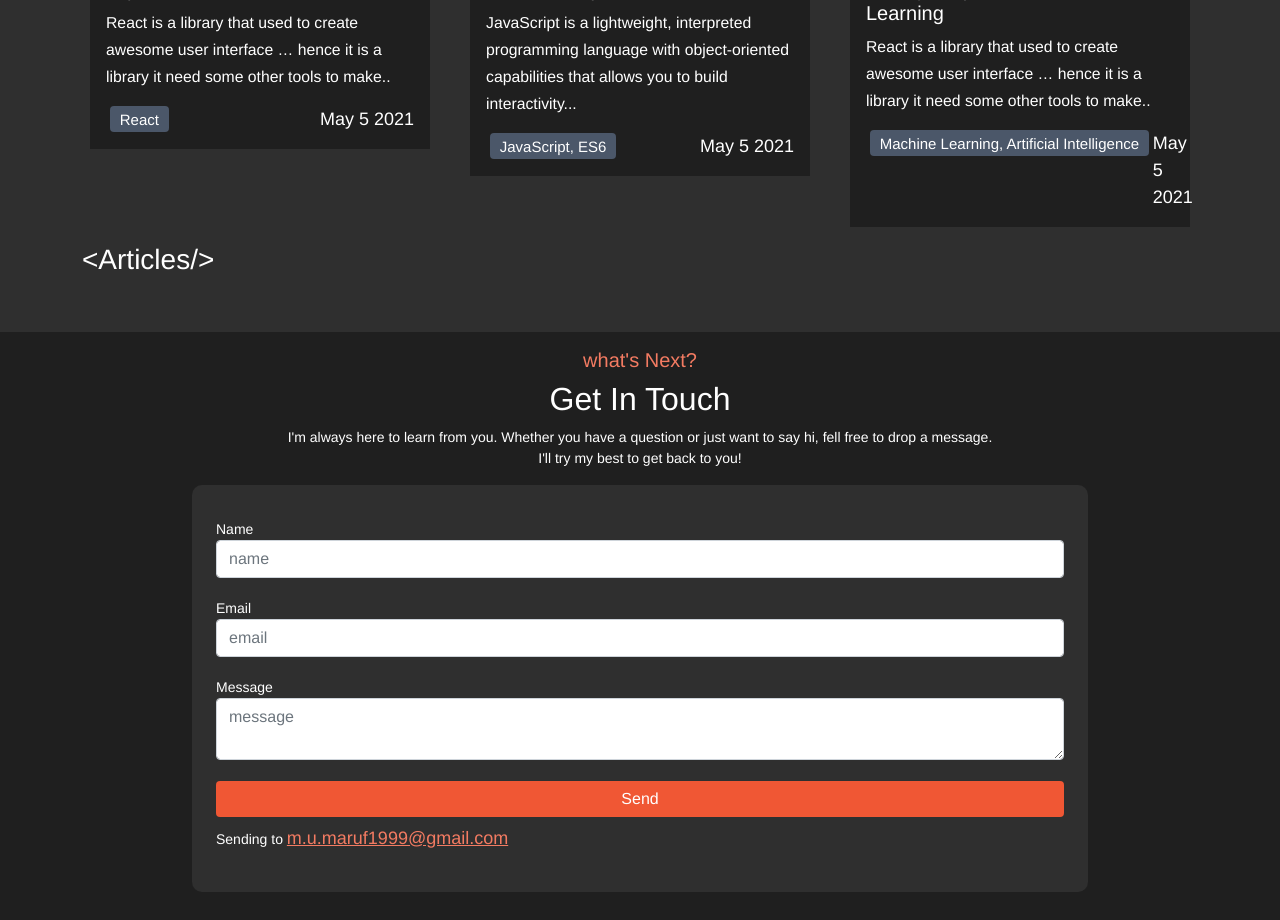
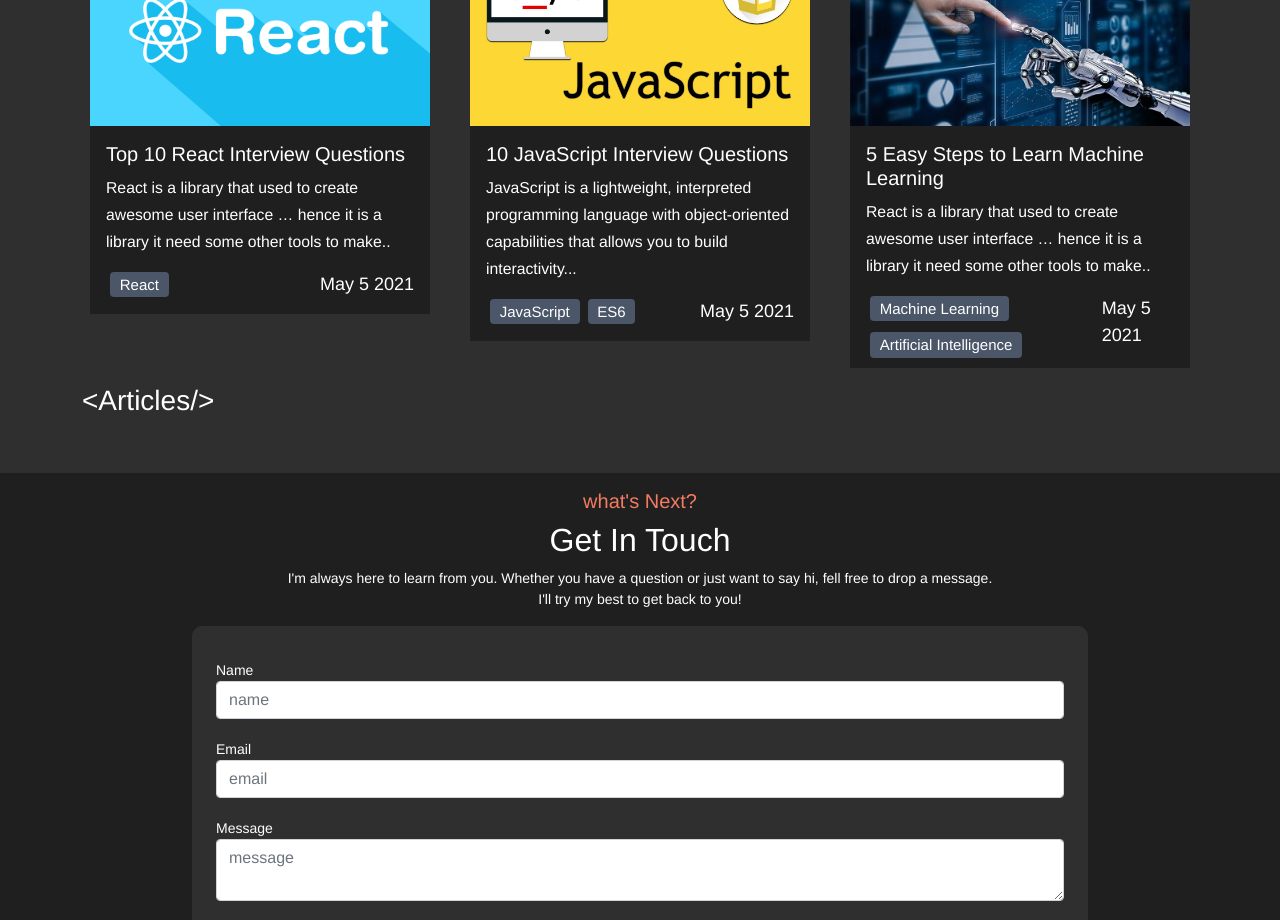
Before and after one commit to MarufHimalay/portfolio-website, a React (Create React App) app: page / in a window 1280 px wide. Shown: the part 2300-3220 px from the top of the page. Built offline with nearby package versions, Linux system fonts and the light colour scheme.

Commit message:
final submission

```diff
--- a/src/components/About/About.js
+++ b/src/components/About/About.js
@@ -9,7 +9,7 @@ const About = () => {
                 <div className="row mt-5">
                     <div className=" col-md-6">
                         <div className="">
-                            <img style={{ width: "300px" }} src={myPic} alt="" srcset="" />
+                            <img style={{ width: "90%" }} src={myPic} alt="" srcset="" />
                             <h3 className="text-white"><span style={{ color: "#EE6B4D" }}>I'm</span> Moin Uddin Maruf</h3>
                             <p className="text-white">Very much passionate about implementing and launching new projects using various technology. <br /> Ability to translate business requirements into technical solutions. <br /> Looking for an entry-level position as a software engineer in a reputed firm.</p>
                             <br />
--- a/src/components/Blogs/Blogs.js
+++ b/src/components/Blogs/Blogs.js
@@ -20,7 +20,7 @@ const Blogs = () => {
             banner: javascript,
             title: "10 JavaScript Interview Questions",
             description: "JavaScript is a lightweight, interpreted programming language with object-oriented capabilities that allows you to build interactivity...",
-            technology: ["JavaScript, ES6"],
+            technology: ["JavaScript"," ES6"],
             date: "May 5 2021",
             link:"https://m-u-maruf1999.medium.com/10-javascript-interview-questions-df810841ed23"
 
@@ -29,7 +29,7 @@ const Blogs = () => {
             banner: machineLearning,
             title: "5 Easy Steps to Learn Machine Learning",
             description: "React is a library that used to create awesome user interface … hence it is a library it need some other tools to make..",
-            technology: ["Machine Learning, Artificial Intelligence"],
+            technology: ["Machine Learning","Artificial Intelligence"],
             date: "May 5 2021",
             link:"https://m-u-maruf1999.medium.com/5-easy-steps-to-learn-machine-learning-118f4cea81d1"
 
```
